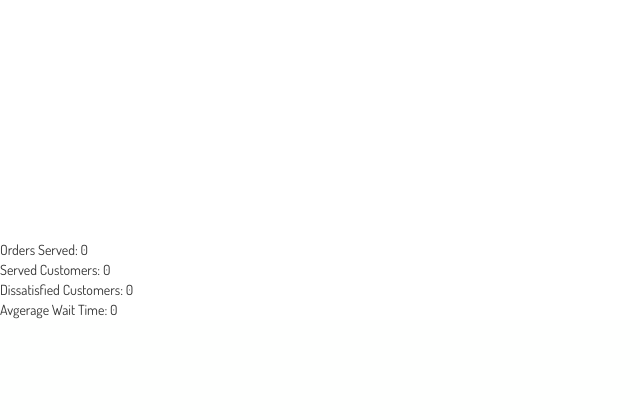
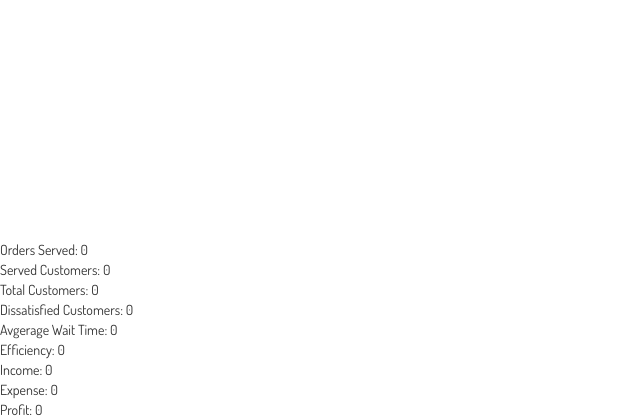
Before and after one commit to jaywhy13/pretendaurant, a Python web app: template templates/index.html in a window 1280 px wide. Shown: the part 570-990 px from the top of the page, without its empty margins (0-640 px from the left). Before the commit the page ends 889 px from the top, so only its background shows below. Run offline with Jinja, Linux system fonts and the light colour scheme; the template is opened without the code that fills it, so the values that code supplies are empty; some web fonts are replaced.

Commit message:
Added some more statistics

```diff
--- a/templates/index.html
+++ b/templates/index.html
@@ -90,6 +90,11 @@
                     </div>
 
                     <div class="statistic">
+                        <span class="title">Total Customers: </span>
+                        <span v-text="totalCustomers"></span>
+                    </div>
+
+                    <div class="statistic">
                         <span class="title">Dissatisfied Customers: </span>
                         <span v-text="dissatisfiedCustomers.length"></span>
                     </div>
@@ -97,6 +102,26 @@
                     <div class="statistic">
                         <span class="title">Avgerage Wait Time: </span>
                         <span v-text="averageWaitTimeInMinutes"></span>
+                    </div>
+
+                    <div class="statistic">
+                        <span class="title">Efficiency: </span>
+                        <span v-text="efficiency"></span>
+                    </div>
+
+                    <div class="statistic">
+                        <span class="title">Income: </span>
+                        <span v-text="income"></span>
+                    </div>
+
+                    <div class="statistic">
+                        <span class="title">Expense: </span>
+                        <span v-text="expense"></span>
+                    </div>
+
+                    <div class="statistic">
+                        <span class="title">Profit: </span>
+                        <span v-text="profit"></span>
                     </div>
 
                 </div>
```
